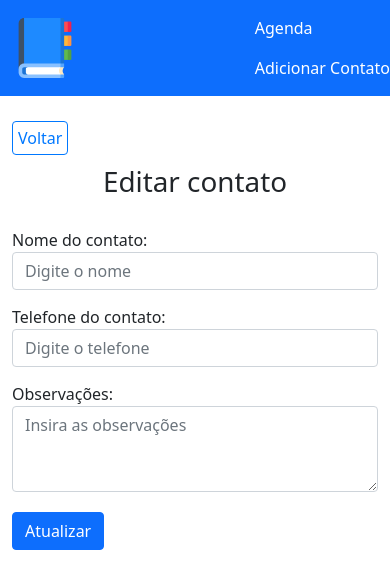
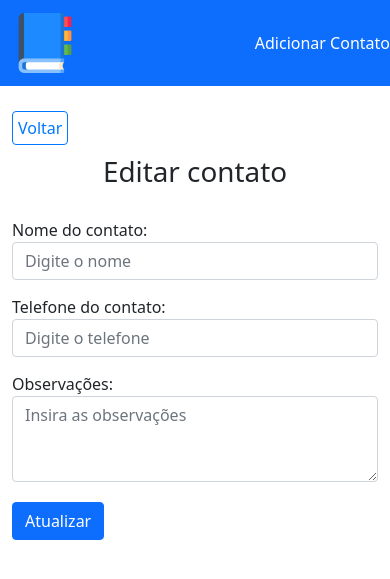
Before and after one commit to JoaopedroSassi/PJ-Agenda, a PHP site: page /edit.php in a window 390 px wide; the page is wider, and only the part inside the window is pictured. Shown: the top 579 px of that part. Run offline with PHP 8.4, Linux system fonts and the light colour scheme; data that the repository does not hold is empty; some libraries are stand-ins or nearby versions.

Commit message:
Add responsive rule + change header

```diff
--- a/css/style.css
+++ b/css/style.css
@@ -114,3 +114,10 @@
    max-width: 500px;
    margin: 0 auto;
 }
+
+/* Mobile */
+@media (max-width: 999px){
+   #home-link{
+      display: none;
+   }
+}
--- a/templates/header.php
+++ b/templates/header.php
@@ -34,7 +34,7 @@
          <div>
             <div class="navbar-nav">
                <a class="nav-link active" id="home-link" href="<?= $BASE_URL ?>/index.php">Agenda</a>
-               <a class="nav-link active" id="home-link" href="<?= $BASE_URL ?>/create.php">Adicionar Contato</a>
+               <a class="nav-link active" href="<?= $BASE_URL ?>/create.php">Adicionar Contato</a>
             </div>
          </div>
       </nav>
```
